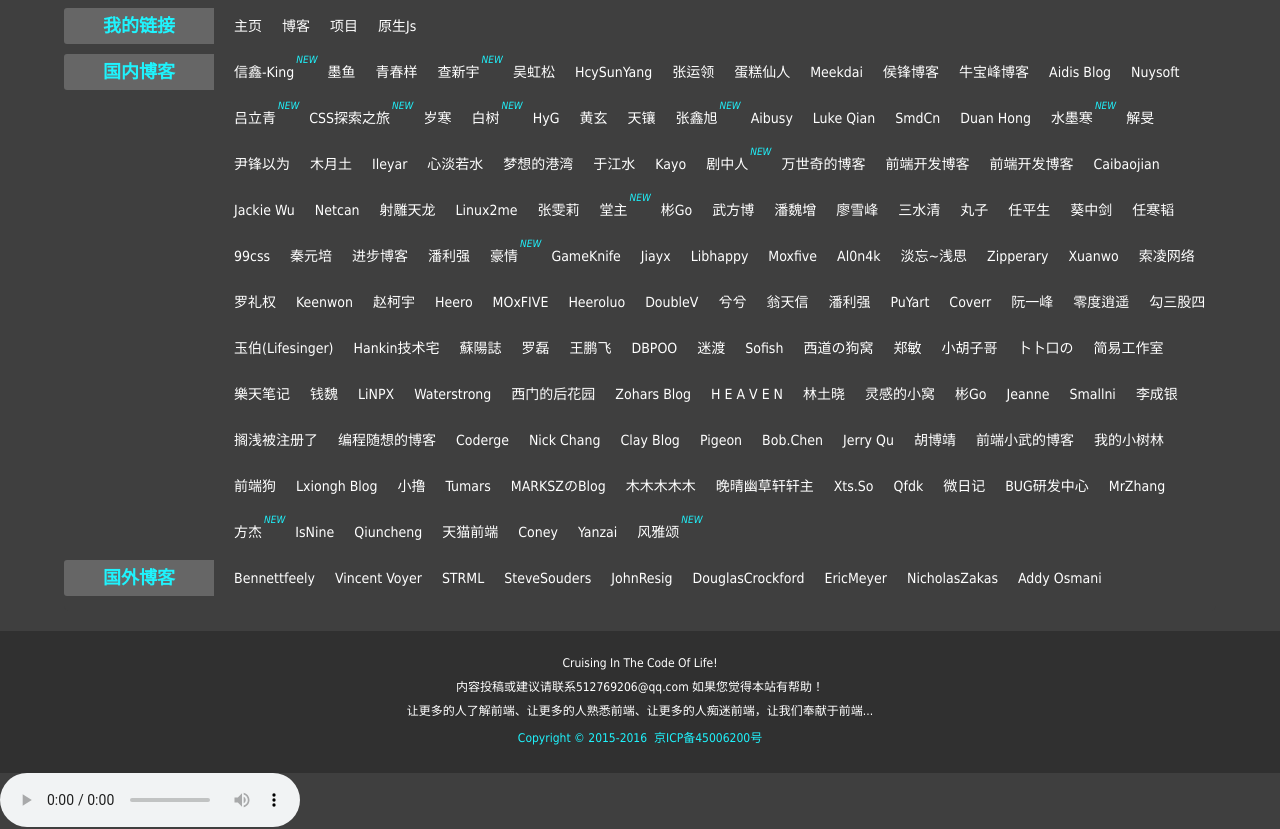
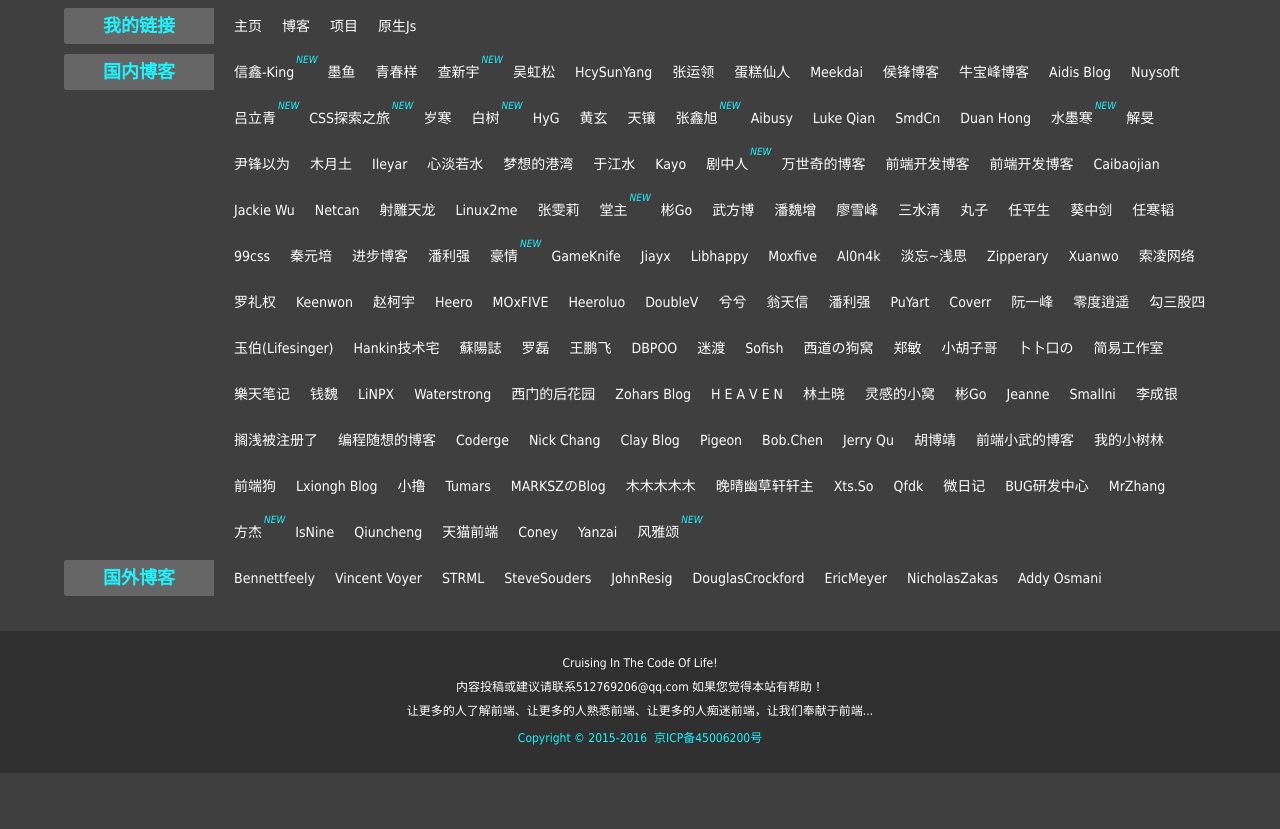
Before and after one commit to maoguijun/V1, a plain HTML site: page index.html in a window 1280 px wide. Shown: the part 3541-4370 px from the top of the page. After the commit the page ends 4314 px from the top, so only its background shows below. Drawn offline with Linux system fonts and the light colour scheme.

Commit message:
最后一次吧

```diff
--- a/index.html
+++ b/index.html
@@ -50,7 +50,7 @@
 	<!-- 提交 -->
 	<aside id="backTop"><div class="Tip"><a href="/2015/12/21/FrontEndGuide/" target="_blank">提交</a></div></aside>
 
-	<audio controls autoplay loop src="mp3/daojianrumeng.mp3" type="mp3">
+	<audio autoplay loop src="mp3/daojianrumeng.mp3" type="mp3">
 	</audio>
 	<script>
 		document.querySelector("audio").play();
```
